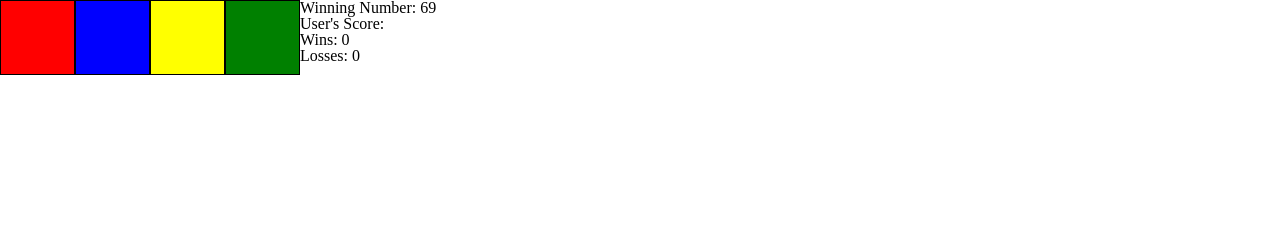
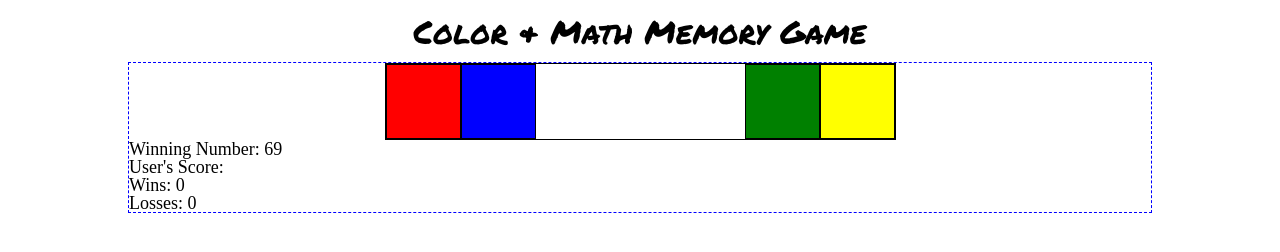
Before and after one commit to hoomanfor/color-math-memory-game, a plain HTML site: page index.html in a window 1280 px wide. Drawn offline with nearby package versions, Linux system fonts and the light colour scheme.

Commit message:
styling header, colors, metrics sections - positioning colors

```diff
--- a/assets/css/style.css
+++ b/assets/css/style.css
@@ -2,12 +2,36 @@
     box-sizing: border-box;
 }
 
+body {
+    font-size: 18px;
+}
+
+header {
+    width: 80%;
+    margin: 0 auto;
+    /* font-family: 'Anton', sans-serif; */
+    font-family: 'Permanent Marker', cursive;
+    font-size: 32px;
+}
+
+h1 {
+    text-align: center;
+    padding: 15px;
+}
+
+main {
+    width: 80%;
+    margin: 0 auto;
+    border: 1px dashed blue;
+}
+
 .color {
     border: 1px solid black;
+    float: left;
+    width: 75px;
     height: 75px;
-    width: 75px;
-    float: left;
     cursor: pointer;
+    /* margin: 0 10px 0 0;  */
 }
 
 .red {
@@ -20,8 +44,26 @@
 
 .yellow {
     background-color: yellow;
+    float:right;
 }
 
 .green {
     background-color: green;
+    float: right;
 }
+
+.colors-section {
+    border: 1px solid black;
+    overflow: auto;
+    margin: auto;
+    width: 50%;
+
+}
+
+.metrics {
+    clear: both;
+}
+
+/* font-family: 'Anton', sans-serif;
+font-family: 'Permanent Marker', cursive;
+font-family: 'Concert One', cursive; */
--- a/index.html
+++ b/index.html
@@ -6,22 +6,33 @@
         <meta name="viewport" content="width=device-width, initial-scale=1, shrink-to-fit=no">
         <!-- Title -->
         <title>Color Math Memory</title>
+        <!-- Google Fonts -->
+        <link href="https://fonts.googleapis.com/css?family=Anton|Concert+One|Permanent+Marker&display=swap" rel="stylesheet">
         <!-- Reset CSS -->
         <link rel="stylesheet" type="text/css" href="assets/css/reset.css">
         <!-- Custom CSS -->
         <link rel="stylesheet" type="text/css" href="assets/css/style.css">
     </head>
     <body>
+        <header>
+            <h1>Color & Math Memory Game</h1>
+        </header>
+        <main>
+            <div class="colors-section">
             <!-- Colors -->
             <div class="color red" id="red"></div>
             <div class="color blue" id="blue"></div>
             <div class="color yellow" id="yellow"></div>
             <div class="color green" id="green"></div>
+            </div>
+            <section class="metrics">
             <!-- Winning Number & User's Score -->
             <div class="">Winning Number: <span id="winning-number"></span></div>
             <div class="">User's Score: <span id="user-score"></span></div>
             <div class="">Wins: <span id="wins">0</span></div>
             <div class="">Losses: <span id="losses">0</span></div>
+            </section>
+        </main>
         <!-- jQuery CDN -->
         <script type="text/javascript" src="https://ajax.googleapis.com/ajax/libs/jquery/3.4.1/jquery.min.js"></script>
         <!-- Game Logic -->
```
Lines whose indentation alone changed are shown as unchanged.
